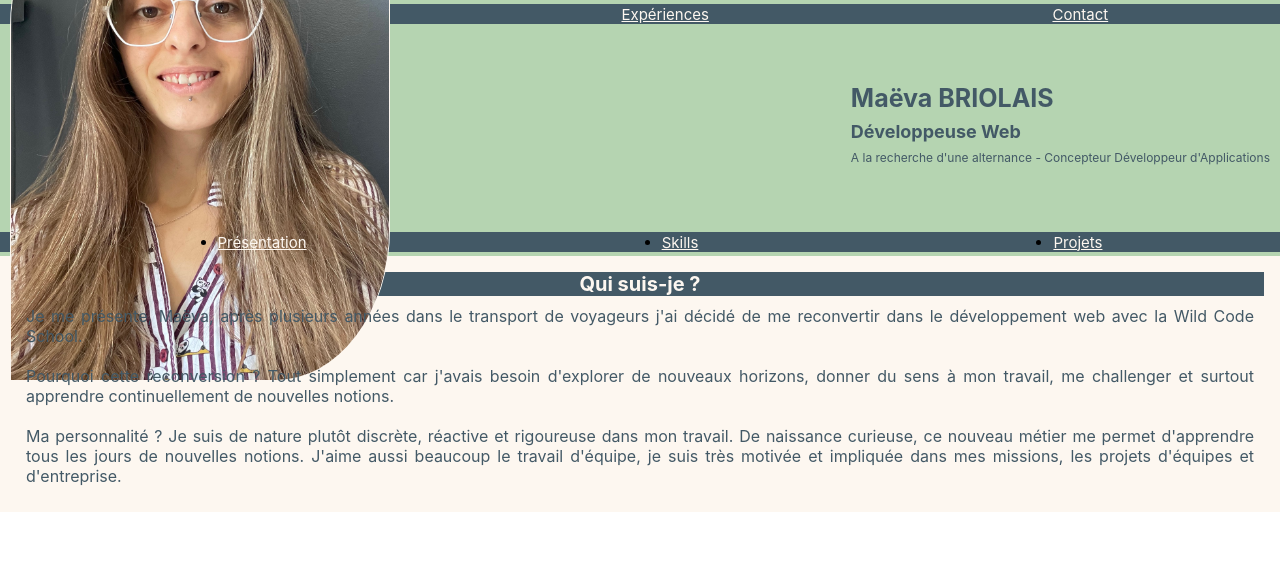
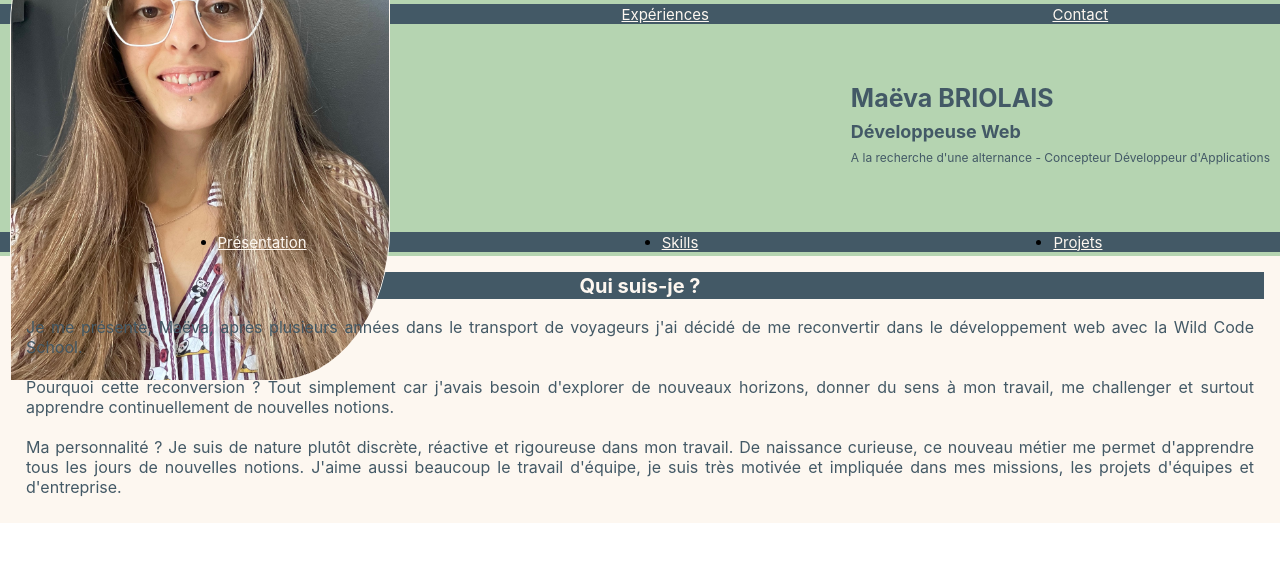
Before and after one commit to MaevaBriolais/React_Portfolio, a React (Vite) app in the folder my-react-app/: page / in a window 1280 px wide. Shown: the top 562 px of the page. Built offline with nearby package versions, Linux system fonts and the light colour scheme.

Commit message:
petit détail du h1

```diff
--- a/my-react-app/src/CSS/presentation.scss
+++ b/my-react-app/src/CSS/presentation.scss
@@ -7,7 +7,9 @@
       font-size: 20px;
       text-align: center;
       background-color: var(--third-main-color);
-      color: var(--main-color)
+      color: var(--main-color);
+      padding: .1rem;
+      margin-bottom: .5rem;
     }
     p{
         text-align: justify;
```
